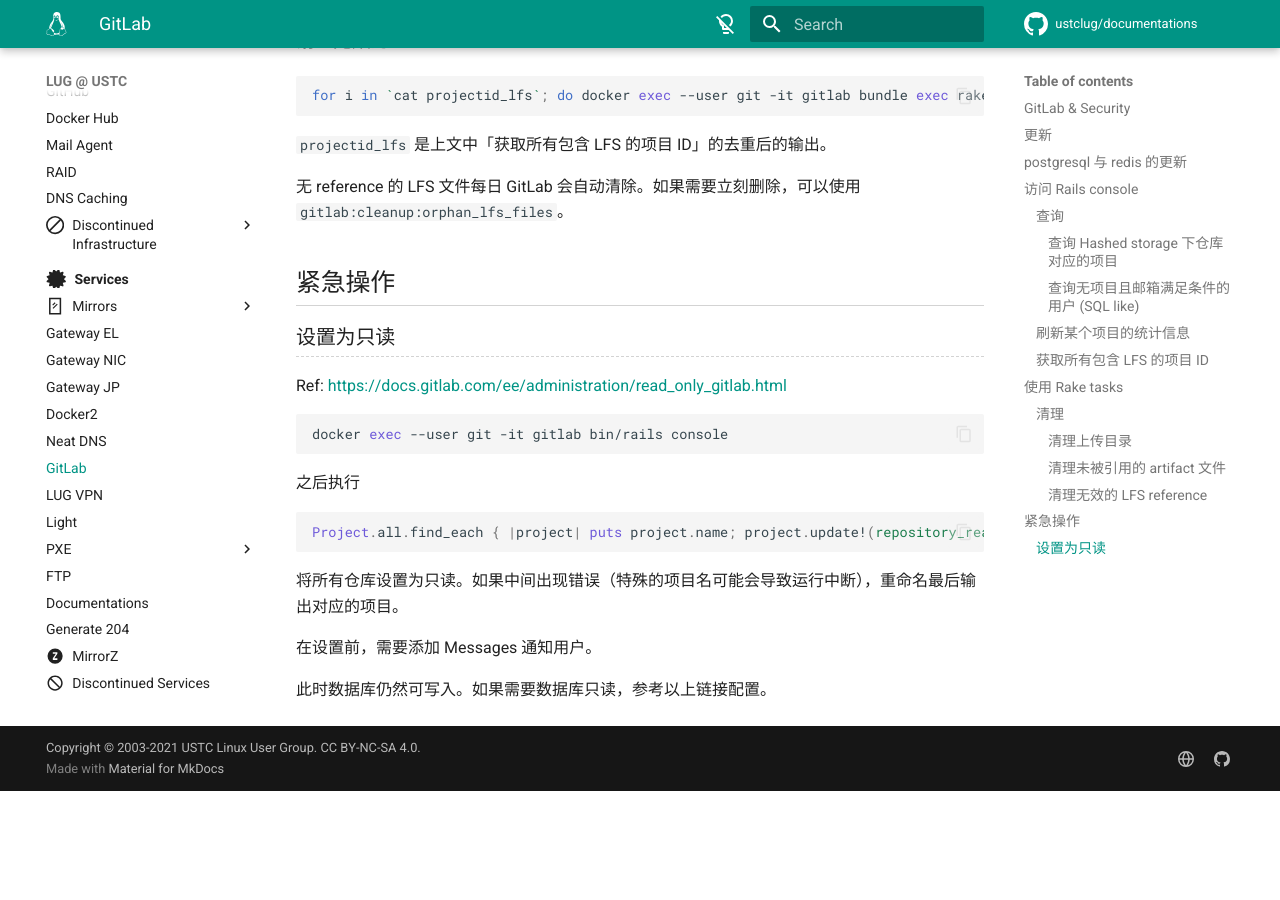
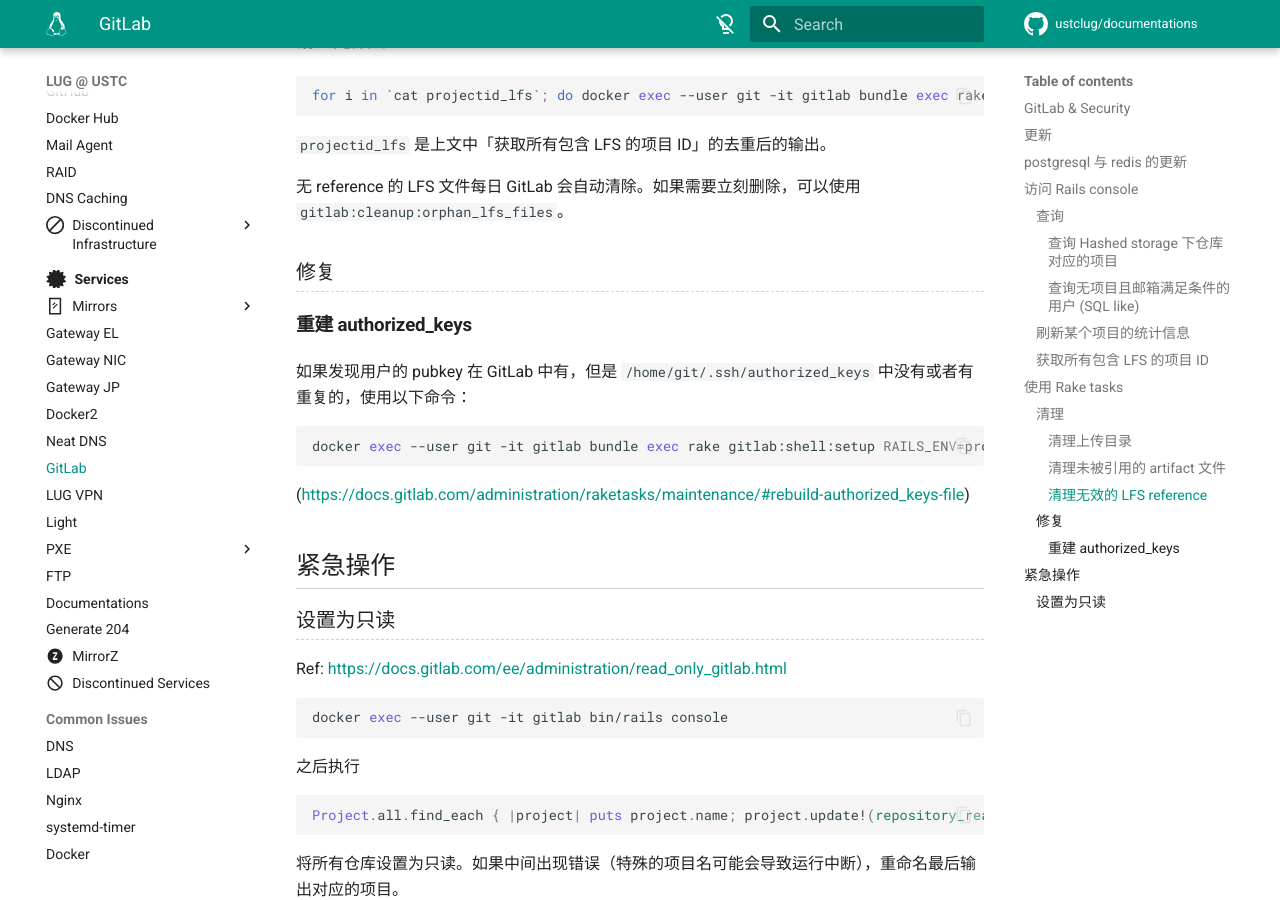
Before and after one commit to ustclug/documentations, an MkDocs documentation site: the page built from docs/services/gitlab.md, in a window 1280 px wide and 900 px high, scrolled down 3734 px. Built offline with MkDocs 1.6.1 and Material for MkDocs 9.7.7, drawn with Linux system fonts in a browser that asks for light colours; comment, search, counter and statistics services are not loaded; before the commit the page ends 4525 px from its top, so only the background shows below that.

Commit message:
gitlab: Add rebuild authorized_keys rake task

````diff
--- a/docs/services/gitlab.md
+++ b/docs/services/gitlab.md
@@ -146,6 +146,18 @@
 
 无 reference 的 LFS 文件每日 GitLab 会自动清除。如果需要立刻删除，可以使用 `gitlab:cleanup:orphan_lfs_files`。
 
+### 修复
+
+#### 重建 authorized_keys
+
+如果发现用户的 pubkey 在 GitLab 中有，但是 `/home/git/.ssh/authorized_keys` 中没有或者有重复的，使用以下命令：
+
+```shell
+docker exec --user git -it gitlab bundle exec rake gitlab:shell:setup RAILS_ENV=production
+```
+
+(<https://docs.gitlab.com/administration/raketasks/maintenance/#rebuild-authorized_keys-file>)
+
 ## 紧急操作
 
 ### 设置为只读
````
